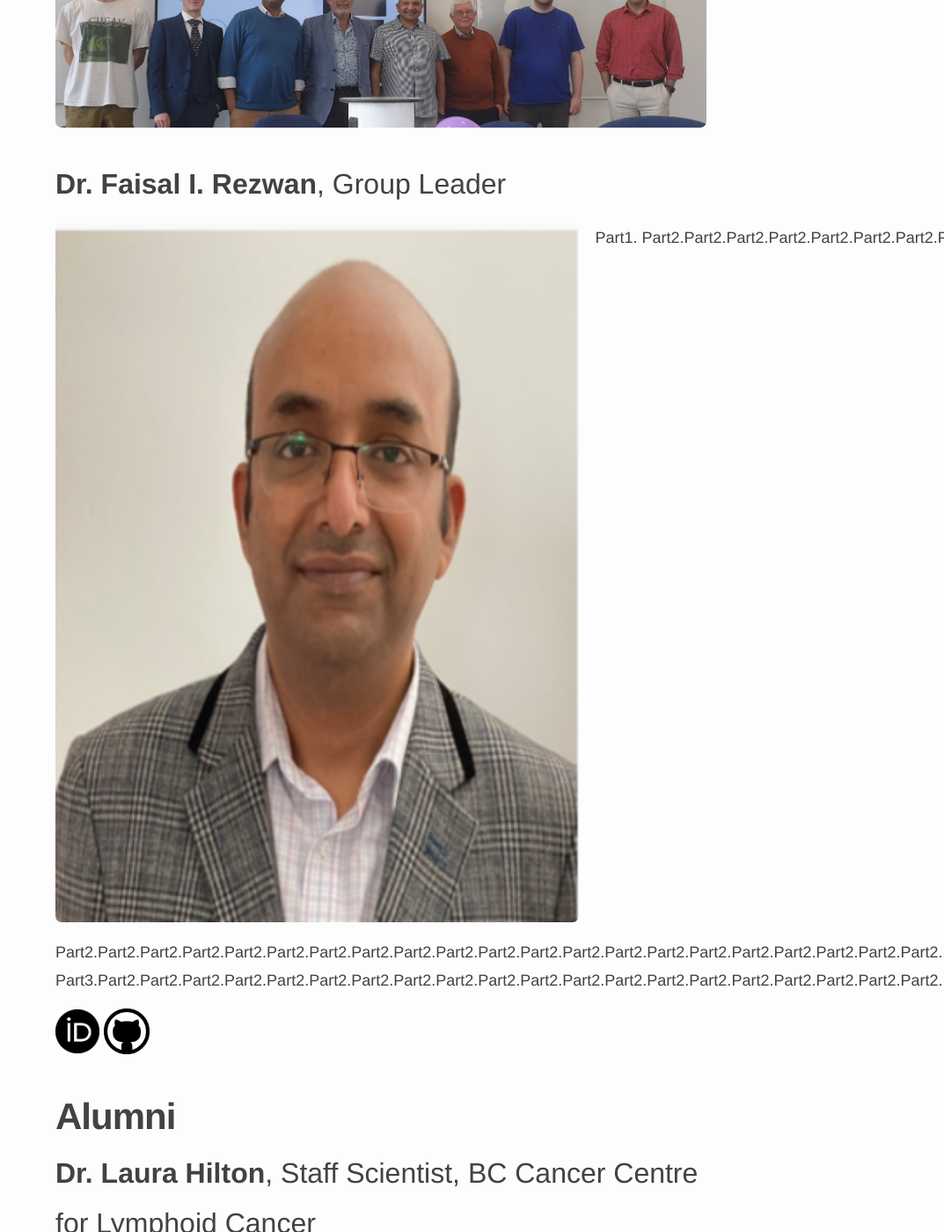
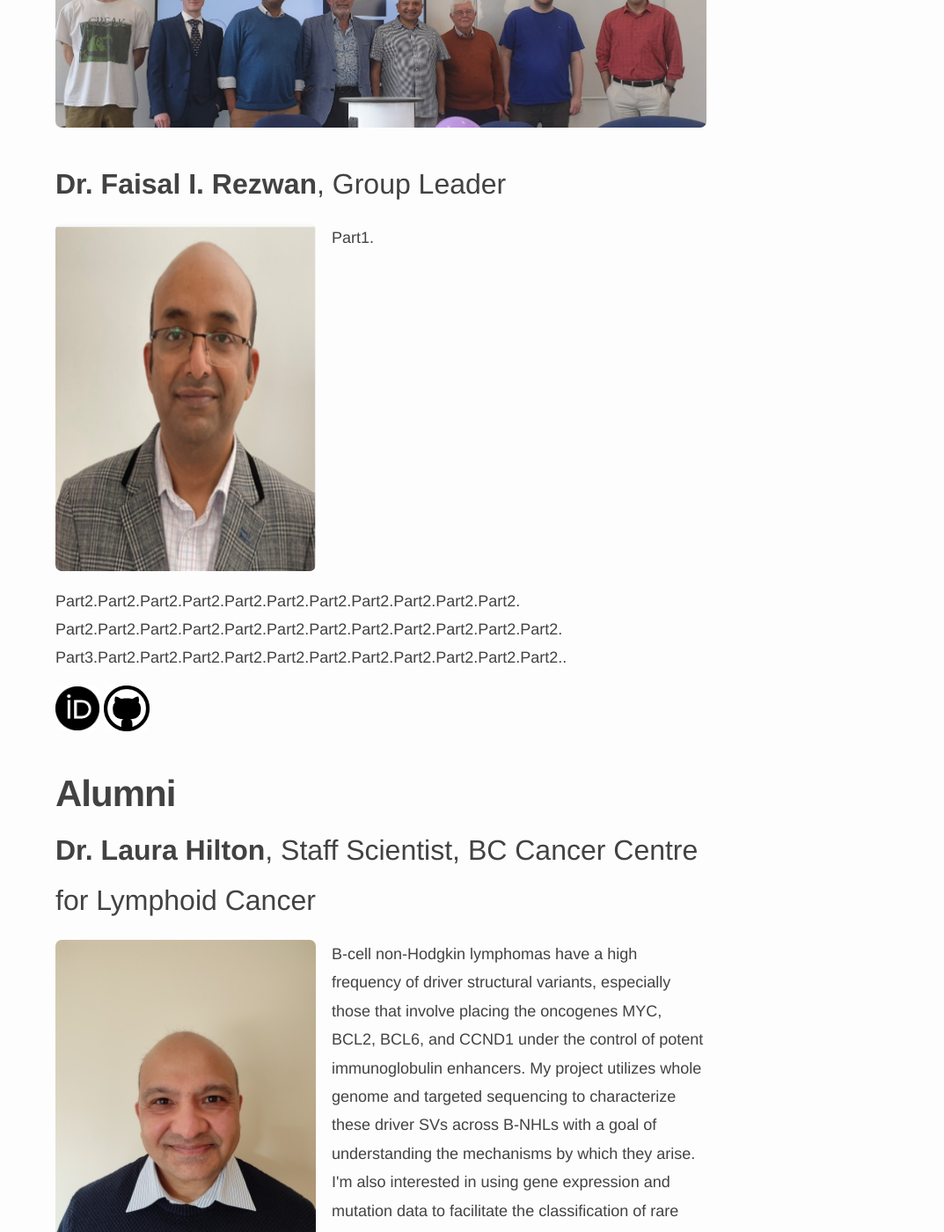
Before and after one commit to rezwanlab/rezwanlab.github.io, a Jekyll site: the page built from _pages/team/index.md, in a window 1280 px wide and 1400 px high, scrolled down 286 px. Shown: the whole window at 88% size, without its empty margins (207-1280 px from the left). Built offline with Jekyll 4.4.1, drawn with Linux system fonts in a browser that asks for light colours; nearby versions of some CDN libraries.

Commit message:
Update team.yml

```diff
--- a/_data/team.yml
+++ b/_data/team.yml
@@ -5,14 +5,12 @@
   orcid:  https://orcid.org/0000-0001-9921-222X
   github: https://github.com/frezwan
   bio: >
-    Part1. Part2.Part2.Part2.Part2.Part2.Part2.Part2.Part2.Part2.Part2.Part2.Part2.Part2.Part2.Part2.Part2.Part2.
+    Part1. Part2.Part2.Part2.Part2.Part2.Part2.Part2.Part2.Part2.Part2.Part2.
 
 
-    Part2.Part2.Part2.Part2.Part2.Part2.Part2.Part2.Part2.Part2.Part2.Part2.Part2.Part2.Part2.Part2.Part2.Part2.Part2.Part2.Part2.Part2.Part2.Part2.
+    Part2.Part2.Part2.Part2.Part2.Part2.Part2.Part2.Part2.Part2.Part2.Part2.
 
-
-    Part3.Part2.Part2.Part2.Part2.Part2.Part2.Part2.Part2.Part2.Part2.Part2.Part2.Part2.Part2.Part2.Part2.Part2.Part2.Part2.Part2.Part2.Part2.Part2.Part2.Part2.Part2.Part2.Part2.Part2.Part2.
-
+    Part3.Part2.Part2.Part2.Part2.Part2.Part2.Part2.Part2.Part2.Part2.Part2..
   photo: team/RezwanF.png
 
 
```
